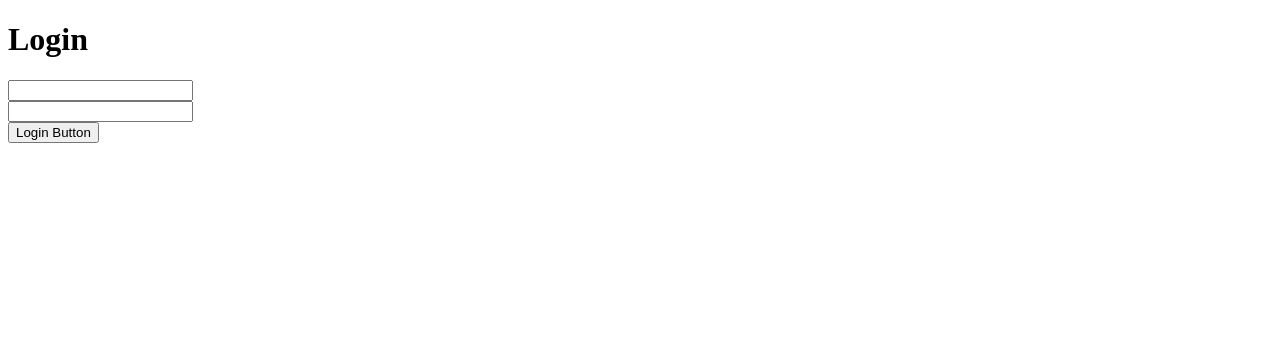
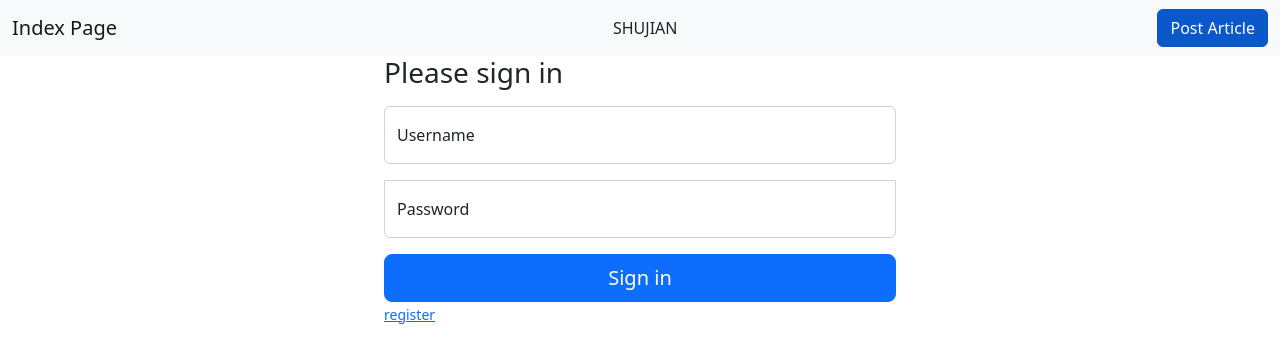
Before and after one commit to nahuaqiao/api-django-jianshu, a Django app: template articles/templates/login.html in a window 1280 px wide. Shown: the top 363 px of the page. Run offline with Django 4.2, Linux system fonts and the light colour scheme; the template is opened without the code that fills it, so the values that code supplies are empty.

Commit message:
[daily] 2022-02-26

```diff
--- a/articles/models.py
+++ b/articles/models.py
@@ -16,7 +16,7 @@ class Comment(models.Model):
     created = models.DateTimeField(auto_now_add=True)
     content = models.TextField()
     user = models.ForeignKey('auth.User', related_name='comments', on_delete=models.CASCADE)
-    article = models.ForeignKey(Article, related_name='comments', on_delete=models.CASCADE)
+    article = models.ForeignKey('articles.Article', related_name='comments', on_delete=models.CASCADE)
 
 
     class Meta:
--- a/articles/templates/common.js
+++ /dev/null
@@ -1 +0,0 @@
-''.in
--- a/articles/templates/login.html
+++ b/articles/templates/login.html
@@ -5,37 +5,104 @@
   <meta charset="UTF-8">
   <meta http-equiv="X-UA-Compatible" content="IE=edge">
   <meta name="viewport" content="width=device-width, initial-scale=1.0">
-  <title>Document</title>
+  <title>Articles</title>
+  <link href="https://cdn.jsdelivr.net/npm/bootstrap@5.2.0/dist/css/bootstrap.min.css" rel="stylesheet"
+    integrity="sha384-gH2yIJqKdNHPEq0n4Mqa/HGKIhSkIHeL5AyhkYV8i59U5AR6csBvApHHNl/vI1Bx" crossorigin="anonymous" />
+
+  <script src="https://cdn.jsdelivr.net/npm/bootstrap@5.2.0/dist/js/bootstrap.bundle.min.js"
+    integrity="sha384-A3rJD856KowSb7dwlZdYEkO39Gagi7vIsF0jrRAoQmDKKtQBHUuLZ9AsSv4jD4Xa"
+    crossorigin="anonymous"></script>
+
   <script src="https://cdn.jsdelivr.net/npm/axios/dist/axios.min.js"></script>
+  <style>
+    #login-form {
+      width: 40%;
+      margin-left: 50%;
+      transform: translateX(-50%);
+    }
+
+    #login-form input[type="email"] {
+      margin-bottom: -1px;
+      border-bottom-right-radius: 0;
+      border-bottom-left-radius: 0;
+    }
+
+    #login-form input[type="password"] {
+      margin-bottom: 10px;
+      border-top-left-radius: 0;
+      border-top-right-radius: 0;
+    }
+  </style>
 </head>
 
+<!-- --------------------------------------------------------------------------------------------- -->
+
 <body>
-  <h1>Login</h1>
-  <form>
-    <div><input type="text" name="username" required /></div>
-    <div><input type="password" name="password" required /></div>
-    <div><input type="submit" value="Login Button"></div>
-  </form>
+  <nav class='navbar bg-light'>
+    <div class='container-fluid'>
+      <a class='navbar-brand' href="{% url 'views_articles' %}">Index Page</a>
+      <span class="">SHUJIAN</span>
+      <div id=" auth-group" class="btn-group">
+        <a href="{% url 'views_post_article' %}" id="post-article" class="btn btn-primary active">Post
+          Article</a>
+      </div>
+    </div>
+  </nav>
+  <!-- --------------------------------------------------------------------------------------------- -->
+  <main>
+    <form id='login-form'>
+      <h1 class="h3 mb-3 fw-normal">Please sign in</h1>
+      <div class="form-floating mb-3">
+        <input type="text" class="form-control" name='username' id="floatingInput" placeholder="Username">
+        <label for="floatingInput">Username</label>
+      </div>
+      <div class="form-floating mb-3">
+        <input type="password" class="form-control" name='password' id="floatingPassword" placeholder="Password">
+        <label for="floatingPassword">Password</label>
+      </div>
+      </div>
+      <button class="w-100 btn btn-lg btn-primary" type="submit">Sign in</button>
+      <small class='text-muted'><a href="{% url 'views_register' %}">register</a></small>
+    </form>
 
-  <script>
-    const form = document.querySelector('form')
-    form.addEventListener('submit', e => {
-      e.preventDefault()
-      const formdata = new FormData(form)
-      axios({
-        url: '/api/token/',
-        method: 'post',
-        data: formdata,
-        headers: {
-          'Content-Type': 'multipart/form-data',
-        }
-      }).then(res => {
-        localStorage.setItem('refreshToken', res.data.refresh)
-        location.href = '/views_articles/'
-      }).catch(reason => {
-      })
-    })
-  </script>
+  </main>
 </body>
 
+<!-- --------------------------------------------------------------------------------------------- -->
+
+<script>
+  const form = document.querySelector("#login-form")
+
+  form.addEventListener('submit', (e) => {
+    e.preventDefault()
+    const username = document.querySelector('input[name=username]')
+    const password = document.querySelector('input[name=password]')
+    login(username.value, password.value)
+    username.value = ''
+    password.value = ''
+  })
+
+  const login = async (username, password) => {
+    const url = '{% url "token_obtain_pair" %}'
+    try {
+      const res = await axios({
+        url,
+        method: 'post',
+        data: {
+          username,
+          password
+        }
+      })
+      localStorage.setItem('refresh', res.data.refresh)
+      localStorage.setItem('access', res.data.access)
+
+      alert('login succeed!')
+      location.href = '{% url "views_articles" %}'
+    } catch {
+      alert('login failed!')
+    }
+  }
+
+</script>
+
 </html>
--- a/articles/urls.py
+++ b/articles/urls.py
@@ -1,7 +1,7 @@
 from django.urls import path
-# from articles.views import UserDetailAPI, RegisterUserAPIView
+from rest_framework_simplejwt.views import (TokenVerifyView, TokenObtainPairView, TokenRefreshView,)
 from articles.views import ArticleViewSet, UserViewSet, CommentViewSet
-from articles.views import views_login, views_articles
+from articles.views import *
 
 article_list = ArticleViewSet.as_view({ 'get': 'list', 'post': 'create'})
 
@@ -10,15 +10,22 @@ article_detail = ArticleViewSet.as_view({ 'get': 'retrieve', 'put': 'update', 'p
 
 comment_list = CommentViewSet.as_view({ 'get': 'list', 'post': 'create' })
 
-user_list = UserViewSet.as_view({ 'get': 'list', 'post': 'create' })
-user_detail = UserViewSet.as_view({ 'get': 'retrieve' })
+user_list = UserViewSet.as_view({ 'post': 'create' })
 
 urlpatterns = [
-    path('', views_login),
-    path('views_articles/', views_articles),
-    path('articles/', article_list, name='article-list'),
-    path('articles/<int:pk>/', article_detail, name='article-detail'),
-    path('articles/<int:article_id>/comments/', comment_list, name='comment-list'),
-    path('users/', user_list, name='user-list'),
-  #  path('register/', RegisterUserAPIView.as_view()),
+    path('api/articles/', article_list, name='article-list'),
+    path('api/articles/<int:pk>/', article_detail, name='article-detail'),
+    path('api/articles/<int:article_id>/comments/', comment_list, name='comment-list'),
+    # path('api/articles/verify/<str:title>/', article_title_exist, name='article_title_exist'),
+    path('api/users/', user_list, name='user-list'),
+    path('api/token/', TokenObtainPairView.as_view(), name='token_obtain_pair'),
+    path('api/token/refresh/', TokenRefreshView.as_view(), name='token_refresh'),
+    path('api/token/verify/', TokenVerifyView.as_view(), name='token_verify'),
+
+    path('views/login/', views_login, name='views_login'),
+    path('views/register/', views_register, name='views_register'),
+    path('views/articles/', views_articles, name='views_articles'),
+    path('views/articles/post/', views_post_article, name='views_post_article'),
+    path('views/articles/<int:article_id>/', views_single_article, name='views_single_article'),
+    path('views/articles/<int:article_id>/edit/',views_edit_article, name='views_edit_article'),
 ]
```
Also changed, not shown: api_jianshu/settings.py (+9 -2 lines), articles/permissions.py (+8 -3 lines), articles/serializers.py (+9 -16 lines), articles/templates/articles.html (+89 -52 lines), articles/views.py (+45 -22 lines), db.sqlite3.
